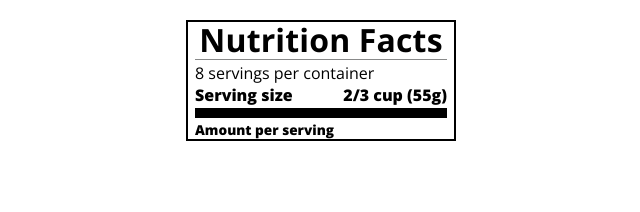
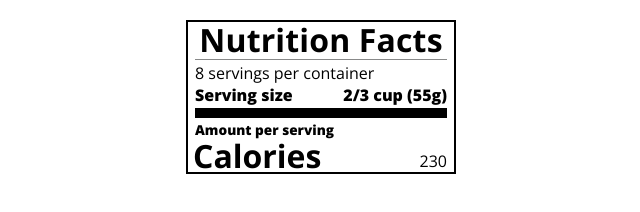
Before and after one commit to IlliaLev/NutritionLabel, a plain HTML site: page index.html in a window 1280 px wide. Shown: the whole page, without its empty margins (319-959 px from the left). Drawn offline with nearby package versions, Linux system fonts and the light colour scheme.

Commit message:
making second part

```diff
--- a/index.html
+++ b/index.html
@@ -19,7 +19,9 @@
         <div class="calories-info">
             <div class="left-container">
                 <h2 class="bold small-text">Amount per serving</h2>
+                <p>Calories</p>
             </div>
+            <span>230</span>
         </div>
     </div>
 </body>
--- a/styles.css
+++ b/styles.css
@@ -54,3 +54,15 @@ p {
 .calories-info h2 {
     margin: 0;
 }
+
+.calories-info {
+    display: flex;
+    justify-content: space-between;
+    align-items: flex-end;
+}
+
+.left-container p {
+    margin: -5px -2px;
+    font-size: 2em;
+    font-weight: 700;
+}
```
